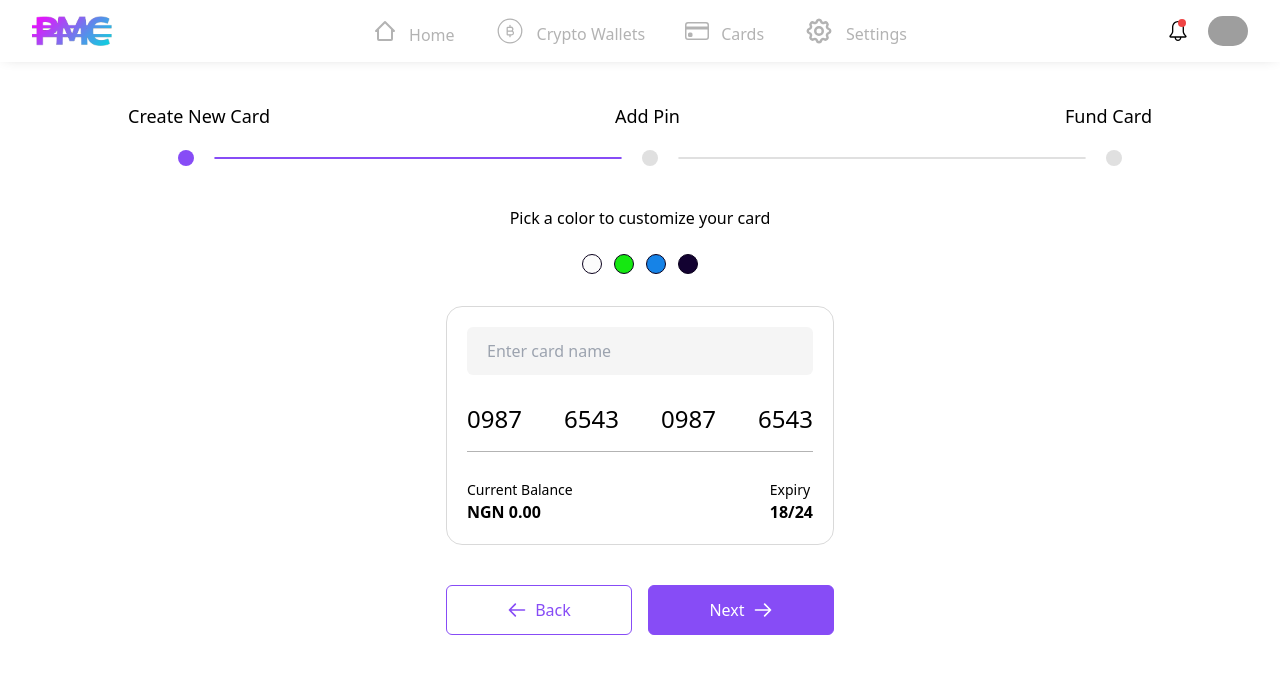
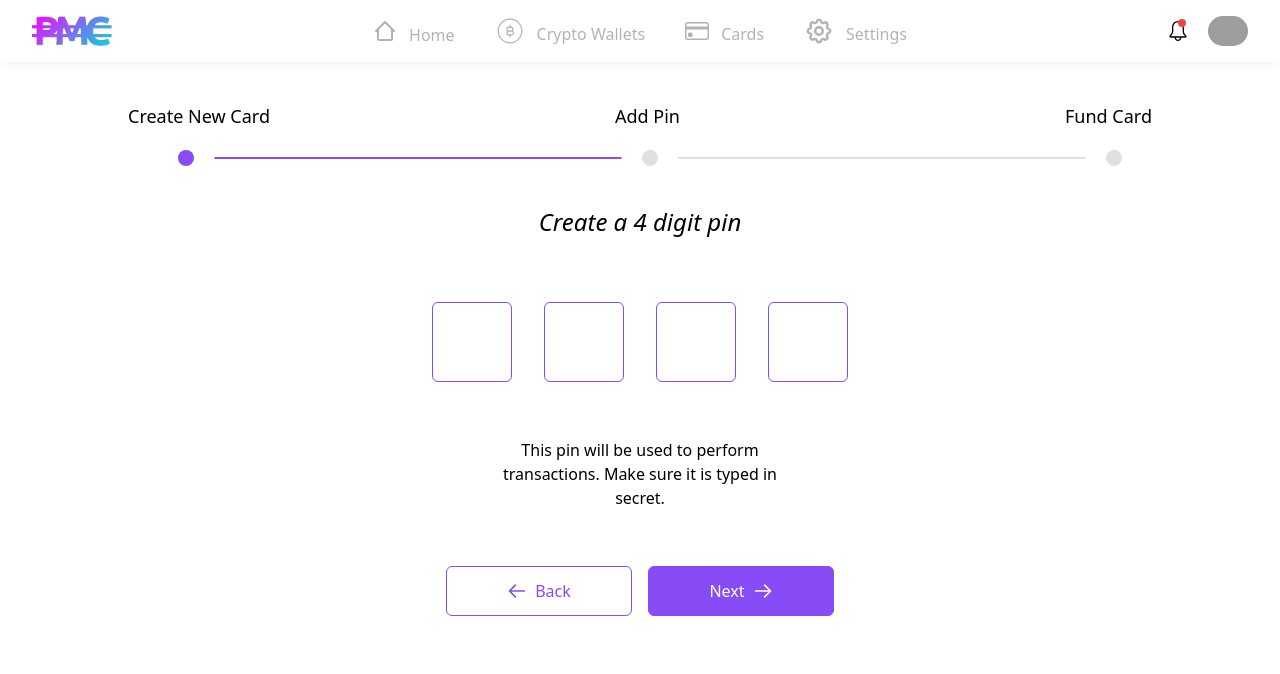
Before and after one commit to PassMeCash-blockchain/testnet-frontend, a Next.js app in the folder pmc-userdashboard/: page /create-virtual-card in a window 1280 px wide. Shown: the top 674 px of the page. Built offline with nearby package versions, Linux system fonts and the light colour scheme; grey boxes are pictures that could not be loaded.

Commit message:
create add card pin molecule

```diff
--- /dev/null
+++ b/pmc-userdashboard/src/components/atoms/CardPinInput.jsx
@@ -0,0 +1,21 @@
+const CardPinInput = ({ inputRef }) => {
+  let intialValue;
+  const handleInput = (e) => {
+    if (e.target.value.length > 1) {
+      e.target.value = intialValue;
+      return;
+    }
+    intialValue = e.target.value;
+  };
+
+  return (
+    <input
+      type="number"
+      className="w-20 h-20 border border-[#874CF6] rounded-md outline-none text-center text-3xl text-[#874CF6]"
+      onChange={(e) => handleInput(e)}
+      ref={inputRef}
+    />
+  );
+};
+
+export default CardPinInput;
--- /dev/null
+++ b/pmc-userdashboard/src/components/molecules/AddCardPin.jsx
@@ -0,0 +1,40 @@
+import { useRef } from "react";
+import Icons from "../atoms/Icons";
+import CardPinInput from "../atoms/CardPinInput";
+
+const AddCardPin = () => {
+  const otpInputs = [...Array(4).map(() => useRef(null))];
+  return (
+    <div className="mt-10">
+      <p className="text-2xl font-thin italic text-center">
+        Create a 4 digit pin
+      </p>
+
+      {/* OTP */}
+      <div className="grid grid-flow-col w-max gap-8 mx-auto mt-16">
+        {otpInputs.map((input, i) => (
+          <CardPinInput key={i} inputRef={input} />
+        ))}
+      </div>
+
+      <p className="text-center max-w-[324px] mx-auto mt-14">
+        This pin will be used to perform transactions. Make sure it is typed in
+        secret.
+      </p>
+
+      {/* CTAs */}
+      <div className="grid grid-cols-2 max-w-[388px] mx-auto gap-4 mt-14">
+        <button className="border border-[#874CF6] rounded-md px-5 py-3 text-[#874CF6] font-medium grid grid-cols-[auto_auto] gap-2 place-content-center place-items-center">
+          <Icons type="arrow-left" className="text-xl" />
+          <span>Back</span>
+        </button>
+        <button className="border border-[#874CF6] bg-[#874CF6] rounded-md px-5 py-3 text-[#fff] font-medium grid grid-cols-[auto_auto] gap-2 place-content-center place-items-center">
+          <span>Next</span>
+          <Icons type="arrow-right" className="text-xl" />
+        </button>
+      </div>
+    </div>
+  );
+};
+
+export default AddCardPin;
--- a/pmc-userdashboard/src/pages/create-virtual-card.jsx
+++ b/pmc-userdashboard/src/pages/create-virtual-card.jsx
@@ -1,3 +1,4 @@
+import AddCardPin from "@/components/molecules/AddCardPin";
 import ChooseCardToCreate from "@/components/molecules/ChooseCardToCreate";
 import CreateCardStepIndicator from "@/components/molecules/CreateCardStepIndicator";
 import CustomizeCard from "@/components/molecules/CustomizeCard";
@@ -11,7 +12,8 @@ const CreateVirtualCard = () => {
 
       {/* Content */}
       {/* <ChooseCardToCreate /> */}
-      <CustomizeCard />
+      {/* <CustomizeCard /> */}
+      <AddCardPin />
     </PageLayout>
   );
 };
```
